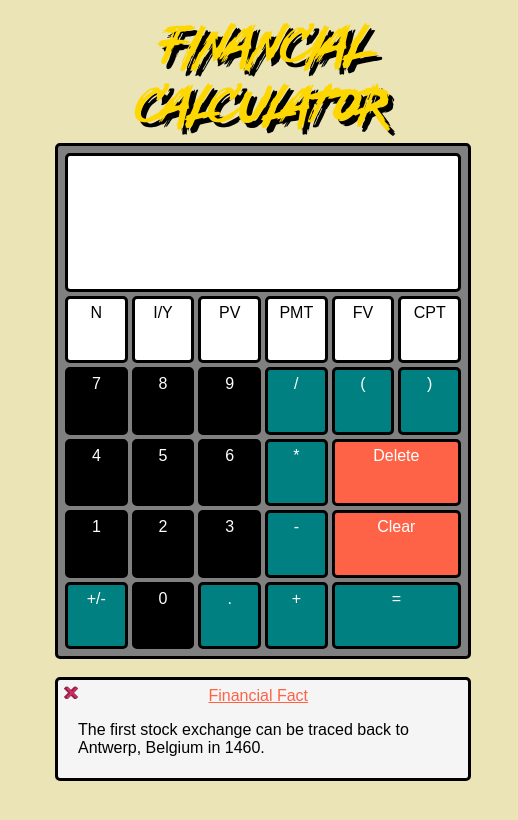
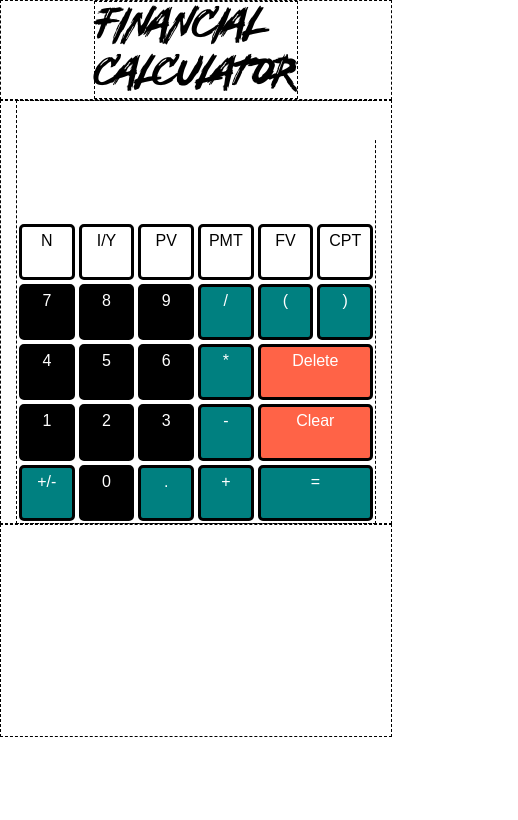
Before and after one commit to BradleyParkerDev/financial-calculator, a website: page index.html in a window 390 px wide. Shown: the whole page, 518 px wide, since content can reach past the window. Drawn offline with Linux system fonts and the light colour scheme.

Commit message:
refactoring original styling and code, making app more responsive

```diff
--- a/index.html
+++ b/index.html
@@ -2,18 +2,20 @@
 <html lang="en">
 <head>
     <meta charset="UTF-8">
-    <meta http-equiv="X-UA-Compatible" content="IE=edge">
     <meta name="viewport" content="width=device-width, initial-scale=1.0">
-    <title>Financial Calculator</title>
-    <link rel="stylesheet" href="style.css">
-    <link rel="icon" type="image/x-icon" href="calculator.png">
+    <title>Document</title>
+    <link rel='stylesheet' href="style.css">
 </head>
 <body>
-    <div id="container">
-        <div id ="fcDiv">
-            Financial<br>Calculator
+    <!-- Financial Calculator Title -->
+    <div id="div1">
+        <div id="financial-calculator-title-container">
+            <p id="financial-calculator-title-text">Financial<br>Calculator</p>
         </div>
-        <div id="calculator">
+    </div>
+    <!-- Financial Calculator -->
+    <div id="div2">
+        <div id="financial-calculator">
             <!--screen Row 1 and 2-->
             <div id="screenview">
                 <input id="inputText" type="text" autocomplete="off">
@@ -21,47 +23,45 @@
                 <div id="totalOutput"></div>
             </div>
             <!--Row 3-->
-            <div id="button-n" class = "fin-button">N</div>
-            <div id="button-iy" class = "fin-button">I/Y</div>
-            <div id="button-pv" class = "fin-button">PV</div>
-            <div id="button-pmt" class = "fin-button">PMT</div>
-            <div id="button-fv" class = "fin-button">FV</div>
-            <div id="button-cpt" class = "fin-button">CPT</div>
+            <div id="button-n" class = "fin-button calc-style">N</div>
+            <div id="button-iy" class = "fin-button calc-style">I/Y</div>
+            <div id="button-pv" class = "fin-button calc-style">PV</div>
+            <div id="button-pmt" class = "fin-button calc-style">PMT</div>
+            <div id="button-fv" class = "fin-button calc-style">FV</div>
+            <div id="button-cpt" class = "fin-button calc-style">CPT</div>
             <!--Row 4-->
-            <div id="button-7" class = "calc-button">7</div>
-            <div id="button-8" class = "calc-button">8</div>
-            <div id="button-9" class = "calc-button">9</div>
-            <div id="button-div" class = "calc-button teal-button">/</div>
-            <div id="button-left-p" class = "calc-button teal-button">(</div>
-            <div id="button-right-p" class = "calc-button teal-button">)</div>
+            <div id="button-7" class = "calc-button calc-style">7</div>
+            <div id="button-8" class = "calc-button calc-style">8</div>
+            <div id="button-9" class = "calc-button calc-style">9</div>
+            <div id="button-div" class = "calc-button teal-button calc-style">/</div>
+            <div id="button-left-p" class = "calc-button teal-button calc-style">(</div>
+            <div id="button-right-p" class = "calc-button teal-button calc-style">)</div>
             <!--Row 5-->
-            <div id="button-4" class = "calc-button">4</div>
-            <div id="button-5" class = "calc-button">5</div>
-            <div id="button-6" class = "calc-button">6</div>
-            <div id="button-mul" class = "calc-button teal-button">*</div>
-            <div id="button-delete" class = "screen-button">Delete</div>
+            <div id="button-4" class = "calc-button calc-style">4</div>
+            <div id="button-5" class = "calc-button calc-style">5</div>
+            <div id="button-6" class = "calc-button calc-style">6</div>
+            <div id="button-mul" class = "calc-button teal-button calc-style">*</div>
+            <div id="button-delete" class = "screen-button calc-style">Delete</div>
             <!--Row 6-->
-            <div id="button-1" class = "calc-button">1</div>
-            <div id="button-2" class = "calc-button">2</div>
-            <div id="button-3" class = "calc-button">3</div>
-            <div id="button-min" class = "calc-button teal-button">-</div>
-            <div id="button-clear" class = "screen-button">Clear</div>
+            <div id="button-1" class = "calc-button calc-style">1</div>
+            <div id="button-2" class = "calc-button calc-style">2</div>
+            <div id="button-3" class = "calc-button calc-style">3</div>
+            <div id="button-min" class = "calc-button teal-button calc-style">-</div>
+            <div id="button-clear" class = "screen-button calc-style">Clear</div>
             <!--Row 7-->
-            <div id="button-neg" class = "neg-button teal-button">+/-</div>
-            <div id="button-0" class = "calc-button">0</div>
-            <div id="button-dec" class = "calc-button teal-button">.</div>
-            <div id="button-pls" class = "calc-button teal-button">+</div>
-            <div id="button-eql" class = "screen-button teal-button">=</div>
-        </div>
-        <br>
-        <div id="financialFact">
-            <span>
-                <img src="close.png" alt="close" id ="closeButton" >
-                <span id="finTitle">Financial Fact</span>
-            </span>
-            <p id="fact"></p>
+            <div id="button-neg" class = "neg-button teal-button calc-style">+/-</div>
+            <div id="button-0" class = "calc-button calc-style">0</div>
+            <div id="button-dec" class = "calc-button teal-button calc-style">.</div>
+            <div id="button-pls" class = "calc-button teal-button calc-style">+</div>
+            <div id="button-eql" class = "screen-button teal-button calc-style">=</div>
         </div>
     </div>
-    <script src="main.js"></script>
+    <!-- Financial Fact -->
+    <div id="div3">
+        <div id="financial-fact">
+
+        </div>
+    </div>
+
 </body>
 </html>
--- a/style.css
+++ b/style.css
@@ -1,17 +1,45 @@
 /*
-//////////////////////////////////////////////////////////////
-//Body
-//////////////////////////////////////////////////////////////
+///////////////////////////////////////////////////////////////////////////
+//Page Layout
+///////////////////////////////////////////////////////////////////////////
 */
-body{
+
+body {
+    display: flex;
+    flex-direction: column;
+    height: 100vh; /* Set the body's height to 100% of the viewport height */
+    margin: 0; /* Remove default body margin */
+}
+#div1{
+    display: flex;
     justify-content: center;
-    background-color: rgb(234, 228, 183) ;
-    background-image: url("money.gif");
-    background-repeat: repeat;
+    align-items: end;
+    border: black dashed 1px;
+    height:auto;
+    width: 100%;
+
+}
+#div2{
+    display: flex;
+    justify-content: center;
+    align-items: center;
+    border: black dashed 1px;
+    height:50%;
+    width: 100%;
 
 }
 
-div{
+#div3{
+    display: flex;
+    justify-content: center;
+    align-items: center;
+    border: black dashed 1px;
+    height:25%;
+    width: 100%;
+
+}
+
+.calc-style{
     border: 3px solid black;
     border-radius: 5px;
     font-family: Arial, Helvetica, sans-serif;
@@ -20,73 +48,54 @@ div{
     padding: 5px;
 }
 
-#container{
-    margin: auto;
-    width: 500px;
-    height: auto;
-    border: none;
+/*
+///////////////////////////////////////////////////////////////////////////
+//Financial Calculator Title
+///////////////////////////////////////////////////////////////////////////
+*/
+@font-face {
+    font-family: Backbones;
+    src: url(Backbones-YzAoL.ttf);
+}
+#financial-calculator-title-container{
+    border: black dashed 1px;
+}
+#financial-calculator-title-text{
+    font-size: 36px;
+    margin:0px;
+    font-family: Backbones;
 }
 
+/*
+///////////////////////////////////////////////////////////////////////////
+//Financial Calculator
+///////////////////////////////////////////////////////////////////////////
+*/
 
-/*
-//////////////////////////////////////////////////////////////
-//Financial Calculator Title
-//////////////////////////////////////////////////////////////
-*/
-@font-face {
-    font-family: myFirstFont;
-    src: url(Backbones-YzAoL.ttf);
-  }
-@-moz-document url-prefix() {
-    #fcDiv{
-       padding:20px;
-    }
-}
-
-#fcDiv{
-    justify-content: start;
-    width: 450px;
-    height: 120px;
-    margin: auto;
-    border: none;
-    padding: auto;
-    top: 0px;
-    bottom: 0px;
-    color: gold;
-    text-shadow: 5px 5px black;
-    font-size: 60px;
-    text-align: center;
-    font-family: myFirstFont;
-}
-
-
-/*
-//////////////////////////////////////////////////////////////
-//Calculator Container Div
-//////////////////////////////////////////////////////////////
-*/
-#calculator{
+#financial-calculator{
     display: grid;
-    width: 450px;
-    height: 500px;
     justify-content: center;
-    margin: auto;
-    background-color: grey;
-    /*background-color: rgba(0, 0, 0, 0.508);*/
+    border: black dashed 1px;
     grid-template-columns: repeat(6, 1fr);
     grid-template-rows: repeat(7, 1fr);
 
+    /* Height and Widths */
+    height: 100%;
+    min-width: 250px;
+    max-width: 600px;
+    width: 100%;
+
+    /* Margins */
+    margin-left: 15px;
+    margin-right: 15px;
+
+
 }
 
-
-/*
-//////////////////////////////////////////////////////////////
-//Calculator Screen and Buttons
-//////////////////////////////////////////////////////////////
-*/
 /*
 -----------------------------Screen---------------------------
 */
+
 #screenview{
     grid-column: 1 / 7;
     grid-row: 1 / span 2;
@@ -156,70 +165,34 @@ div{
 .teal-button{
     background-color: teal;
 }
+/*
+///////////////////////////////////////////////////////////////////////////
+//Financial Fact
+///////////////////////////////////////////////////////////////////////////
+*/
+
+#financial-fact{
 
 
-/*
-//////////////////////////////////////////////////////////////
-//Financial Fact
-//////////////////////////////////////////////////////////////
-*/
-#financialFact{
-    width: 450px;
-    height: auto;
-    background-color: whitesmoke;
-    margin: auto;
+
 }
 
-#closeButton{
-    width: 16px;
-    height: 16px;
-}
+/*
+///////////////////////////////////////////////////////////////////////////
+//Media Queries
+///////////////////////////////////////////////////////////////////////////
+*/
 
-#finTitle{
-    color: tomato;
-    text-decoration: underline;
-    margin: 150px;
-    text-align: center;
-}
-
-#fact{
-    color: black;
-    margin-left: 15px;
-    margin-right: 15px;
-}
-
-
-/*
-//////////////////////////////////////////////////////////////
-//Responsiveness
-//////////////////////////////////////////////////////////////
-*/
-@media screen and (max-width: 500px) {
-    #calculator {
-        width: 400px;
-    }
-    #fcDiv{
-        width: 400px
-    }
-    #financialFact{
-        width: 400px;
-    }
-    #finTitle{
-        margin: 125px;
+@media screen and (min-width: 375px) {
+    #financial-calculator-title-text{
+        font-size: 48px;
+        margin:0px;
     }
   }
 
-  @media screen and (max-width: 375px) {
-    #calculator {
-        width: 350px;
-    }
-    #fcDiv{
-        width: 350px
-    }
-    #financialFact{
-        width: 350px;
-    }
-    #finTitle{
-        margin: 100px;
+  @media screen and (min-width: 820px) {
+    #financial-calculator-title-text{
+        font-size: 60px;
+        margin:0px;
     }
   }
--- /dev/null
+++ b/style2.css
@@ -0,0 +1,242 @@
+/*
+//////////////////////////////////////////////////////////////
+//Body
+//////////////////////////////////////////////////////////////
+*/
+
+body{
+    display: flex;
+    justify-content: center;
+    background-color: rgb(234, 228, 183) ;
+    background-image: url("money.gif");
+    background-repeat: repeat;
+
+}
+
+div{
+    border: 3px solid black;
+    border-radius: 5px;
+    font-family: Arial, Helvetica, sans-serif;
+    color: white;
+    margin: 2px;
+    padding: 5px;
+}
+
+#container{
+    border: 2px dashed black;
+    width: 500px;
+    height: auto;
+    border: none;
+}
+
+
+/*
+//////////////////////////////////////////////////////////////
+//Financial Calculator Title
+//////////////////////////////////////////////////////////////
+*/
+@font-face {
+    font-family: myFirstFont;
+    src: url(Backbones-YzAoL.ttf);
+  }
+@-moz-document url-prefix() {
+    #financial-calculator-title{
+       padding:20px;
+    }
+}
+
+#financial-calculator-title{
+    justify-content: start;
+    width: 450px;
+    height: 120px;
+    margin: auto;
+    border: none;
+    padding: auto;
+    top: 0px;
+    bottom: 0px;
+    color: gold;
+    text-shadow: 5px 5px black;
+    font-size: 60px;
+    text-align: center;
+    font-family: myFirstFont;
+}
+
+
+/*
+//////////////////////////////////////////////////////////////
+//Calculator Container Div
+//////////////////////////////////////////////////////////////
+*/
+#calculator{
+    display: grid;
+    justify-content: center;
+    width: auto;
+    height: auto;
+    background-color: grey;
+    grid-template-columns: repeat(6, 1fr);
+    grid-template-rows: repeat(7, 1fr);
+
+}
+
+
+/*
+//////////////////////////////////////////////////////////////
+//Calculator Screen and Buttons
+//////////////////////////////////////////////////////////////
+*/
+/*
+-----------------------------Screen---------------------------
+*/
+#screenview{
+    grid-column: 1 / 7;
+    grid-row: 1 / span 2;
+    background-color: white;
+    justify-content: center;
+}
+
+#inputText{
+    border: hidden;
+    outline: none;
+    font-size:xx-large;
+    /*margin-left: 90px;*/
+    padding-left: 1px;
+    padding-right: 1px;
+    text-align: right;
+    width: 100%;
+}
+
+#totalOutput{
+    text-align: right;
+    color:black;
+    justify-content: end;
+    margin-top: 30px;
+    height: 30px;
+    border: none;
+
+}
+
+/*
+-----------------------------Buttons---------------------------
+*/
+
+.calc-button{
+    text-align: center;
+    background-color: black;
+}
+
+.fin-button{
+    text-align: center;
+    color:black;
+    background-color: white;
+}
+
+.neg-button{
+    text-align: center;
+    background-color: black;
+}
+
+.screen-button{
+    text-align: center;
+}
+
+#button-delete{
+    grid-column: 5/ 7;
+    background-color: tomato;
+}
+
+#button-clear{
+    grid-column: 5/ 7;
+    background-color: tomato;
+}
+
+#button-eql {
+    grid-column: 5/ 7;
+}
+
+.teal-button{
+    background-color: teal;
+}
+
+
+/*
+//////////////////////////////////////////////////////////////
+//Financial Fact
+//////////////////////////////////////////////////////////////
+*/
+#financialFact{
+    width: 450px;
+    height: auto;
+    background-color: whitesmoke;
+    margin: auto;
+}
+
+#closeButton{
+    width: 16px;
+    height: 16px;
+}
+
+#finTitle{
+    color: tomato;
+    text-decoration: underline;
+    margin: 150px;
+    text-align: center;
+}
+
+#fact{
+    color: black;
+    margin-left: 15px;
+    margin-right: 15px;
+}
+
+
+/*
+//////////////////////////////////////////////////////////////
+//Responsiveness
+//////////////////////////////////////////////////////////////
+*/
+/* @media screen and (max-width: 500px) {
+    #calculator {
+        width: 400px;
+    }
+    #financial-calculator-title{
+        width: 400px
+    }
+    #financialFact{
+        width: 400px;
+    }
+    #finTitle{
+        margin: 125px;
+    }
+  } */
+
+  /* @media screen and (max-width: 375px) {
+    #calculator {
+        width: 350px;
+    }
+    #financial-calculator-title{
+        width: 350px
+    }
+    #financialFact{
+        width: 350px;
+    }
+    #finTitle{
+        margin: 100px;
+    }
+  } */
+
+/*
+  @media screen and (max-width: 280px) {
+    #calculator {
+        width: 225px;
+        height: 250px;
+    }
+    #financial-calculator-title{
+        width: 350px
+    }
+    #financialFact{
+        width: 350px;
+    }
+    #finTitle{
+        margin: 100px;
+    }
+  } */
```
Also changed, not shown: index2.html (added, +67 -0 lines).
